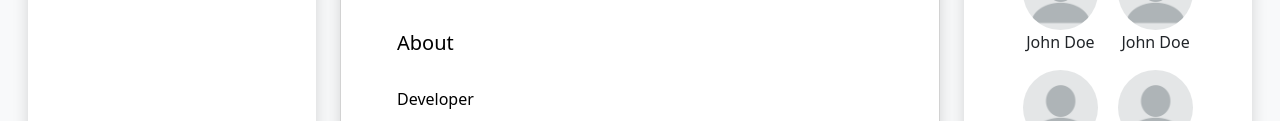
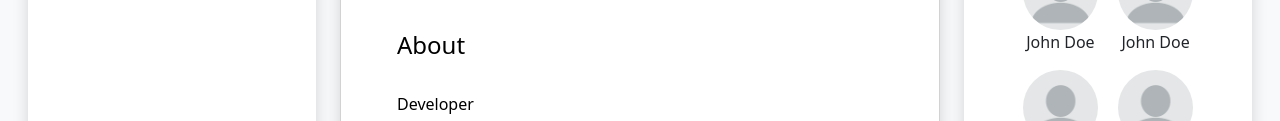
Before and after one commit to KennTorg/CSS-Frameworks, a website: page pages/profile/index.html in a window 1280 px wide. Shown: the part 298-419 px from the top of the page. Drawn offline with nearby package versions, Linux system fonts and the light colour scheme.

Commit message:
small changes

```diff
--- a/pages/profile/index.html
+++ b/pages/profile/index.html
@@ -87,7 +87,7 @@
                         </div>
                         <div class="card-body m-4 text-black">
                             <div class="mb-3">
-                                <h5 class="m-3">About</h5>
+                                <h4 class="m-3">About</h4>
                                 <div class="p-3">
                                   <p>Developer</p>
                                   <p>Norway</p>
```
